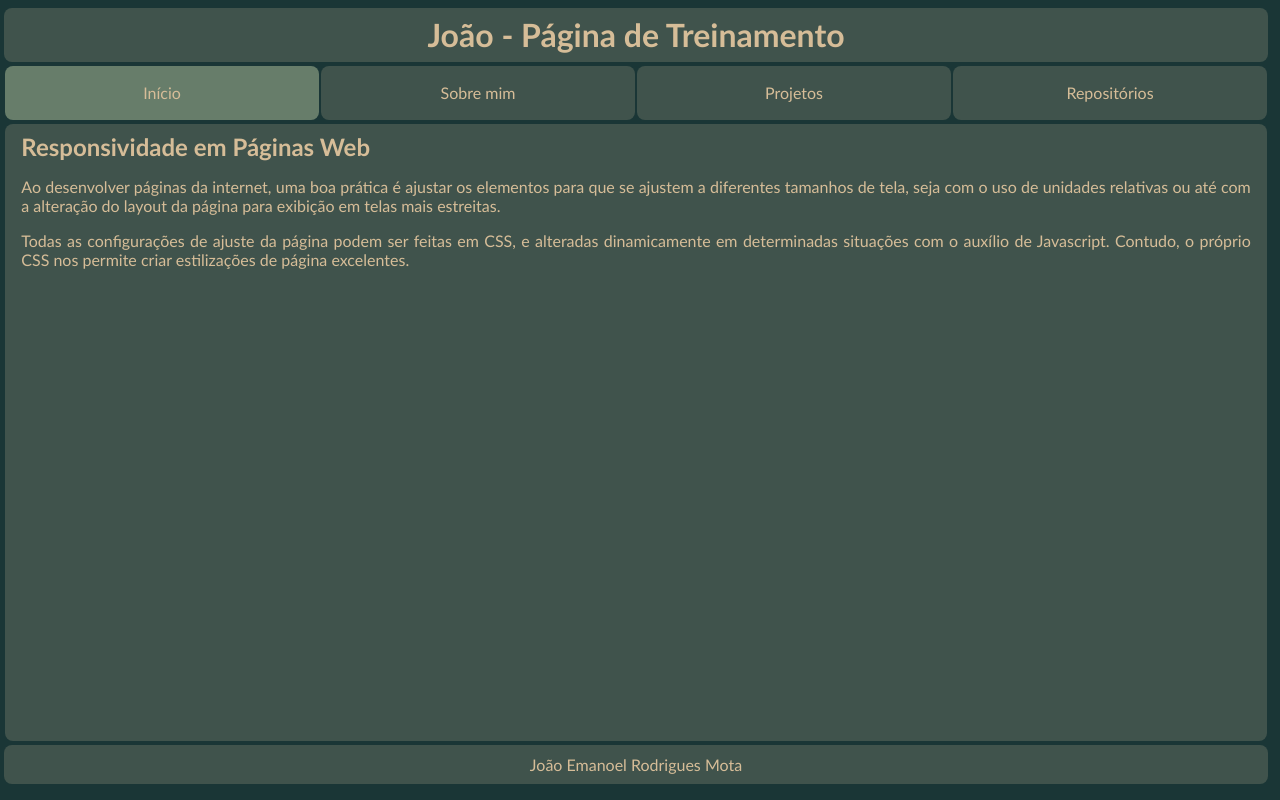
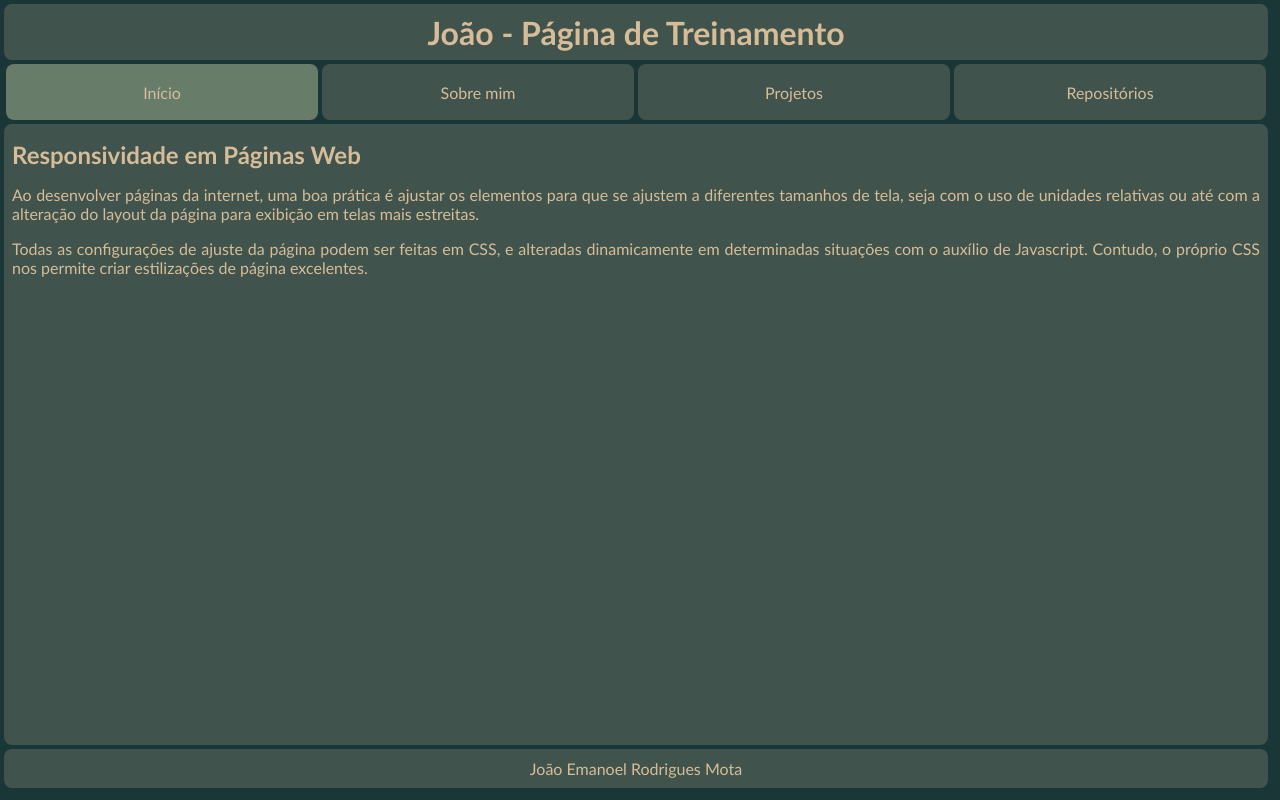
Before and after one commit to jooemanoel/01-lembretes, a plain HTML site: page index.html in a window 1280 px wide. Drawn offline with Linux system fonts and the light colour scheme.

Commit message:
Novas medidas de responsividade com margens

```diff
--- a/css/cabecalho.css
+++ b/css/cabecalho.css
@@ -1,8 +1,7 @@
 
 .cabecalho {
     width: 100%;
-    /* height: calc(15vh - 0.5rem); */
-    height: 15vh;
+    height: 15%;
     margin-bottom: 0.25rem;
     border-radius: var(--bordaRaio);
     display: flex;
@@ -14,7 +13,7 @@
 .cabecalho__titulo {
     flex: 1;
     width: 100%;
-    margin: 0.5vh 0;
+    margin-bottom: 0.125rem;
     border-radius: var(--bordaRaio);
     background-color: var(--altColor);
     display: flex;
@@ -48,6 +47,7 @@
 .cabecalho__menu {
     flex: 1;
     width: 100%;
+    margin-top: 0.125rem;
     display: flex;
     align-items: center;
     justify-content: center;
@@ -55,7 +55,7 @@
 
 .cabecalho__menu__item {
     flex: 1;
-    margin: 0 0.1vw;
+    margin: 0 0.125rem;
     height: 100%;
     border-radius: var(--bordaRaio);
     background-color: var(--altColor);
--- a/css/principal.css
+++ b/css/principal.css
@@ -1,6 +1,6 @@
 .principal {
     width: 100%;
-    height: 80vh;
+    height: 80%;
     display: flex;
     align-items: center;
     justify-content: center;
@@ -8,20 +8,18 @@
 
 .principal__conteudo {
     flex: 1;
-    margin: 0 0.1vw;
-    box-sizing: border-box;
     height: 100%;
+    padding: 0.5rem;
     border-radius: var(--bordaRaio);
     background-color: var(--altColor);
 }
 
 .principal__conteudo__texto {
-    padding: 0.5rem 1rem;
+    padding: 0.5rem 0;
     text-align: justify;
 }
 
 .principal__conteudo__botao {
-    width: 100%;
     padding: 0.5rem;
     border-radius: var(--bordaRaio);
     display: flex;
@@ -34,10 +32,3 @@
 .principal__conteudo__botao:hover {
     background-color: var(--hoverColor);
 }
-
-.principal__conteudo__foto {
-    width: 100%;
-    height: 100%;
-    border-radius: var(--bordaRaio);
-    object-fit: cover;
-}
--- a/css/rodape.css
+++ b/css/rodape.css
@@ -1,7 +1,7 @@
 .rodape {
-    height: 5vh;
     width: 100%;
-    margin: 0.5vh 0;
+    height: 5%;
+    margin-top: 0.25rem;
     border-radius: var(--bordaRaio);
     background-color: var(--altColor);
     display: flex;
--- a/css/style.css
+++ b/css/style.css
@@ -35,7 +35,7 @@ body {
     background-color: var(--hoverColor);
 }
 
-@media (max-width: 800px) {
+@media screen and (max-width: 800px) {
 
     .cabecalho,
     .principal,
```
